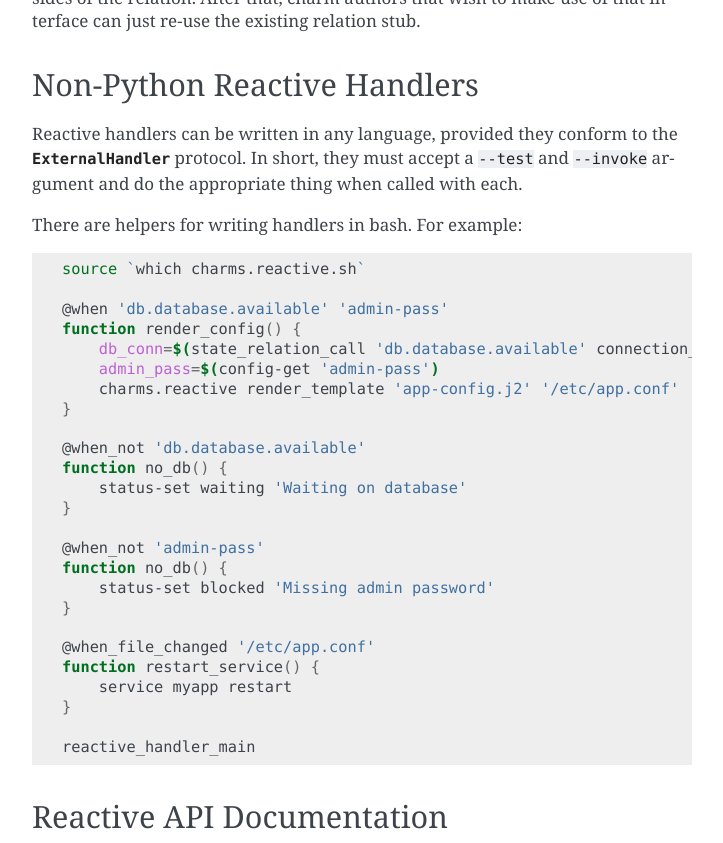
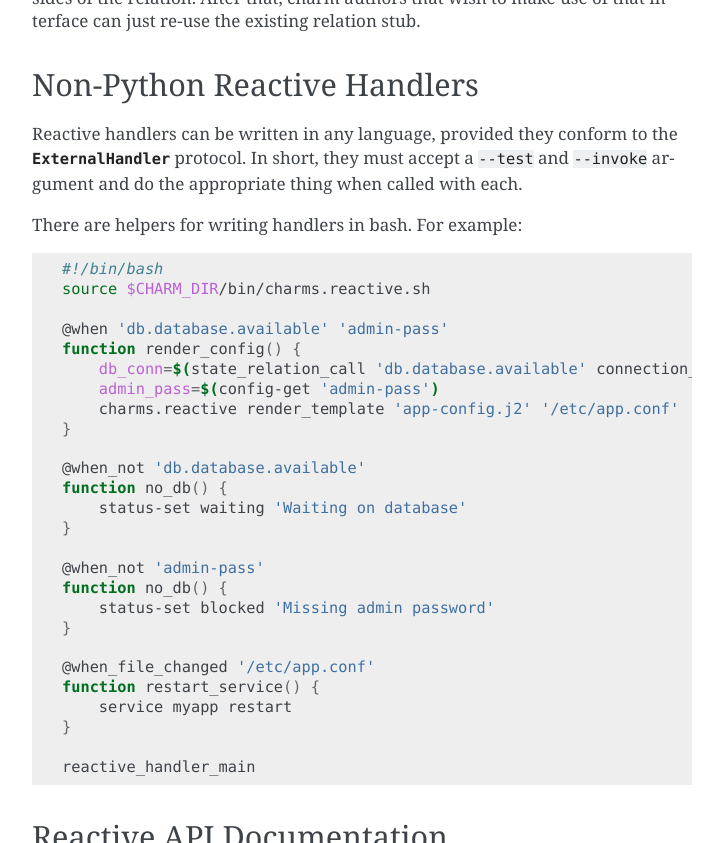
Before and after one commit to canonical/charms.reactive, a Sphinx documentation site: the page built from docs/index.rst, in a window 1280 px wide and 900 px high, scrolled down 2589 px, cut to the strip 0-843 px from the top of the window. Shown: the whole strip, without its empty margins (388-1111 px from the left). Built offline with Sphinx 7.4.7, drawn with Linux system fonts in a browser that asks for light colours; pages that are not in the unit, such as notebooks, are missing from menus.

Commit message:
Update non-Python handler example in docs

```diff
--- a/docs/index.rst
+++ b/docs/index.rst
@@ -139,7 +139,8 @@ There are helpers for writing handlers in bash.  For example:
 
 .. code-block:: bash
 
-    source `which charms.reactive.sh`
+    #!/bin/bash
+    source $CHARM_DIR/bin/charms.reactive.sh
 
     @when 'db.database.available' 'admin-pass'
     function render_config() {
```
